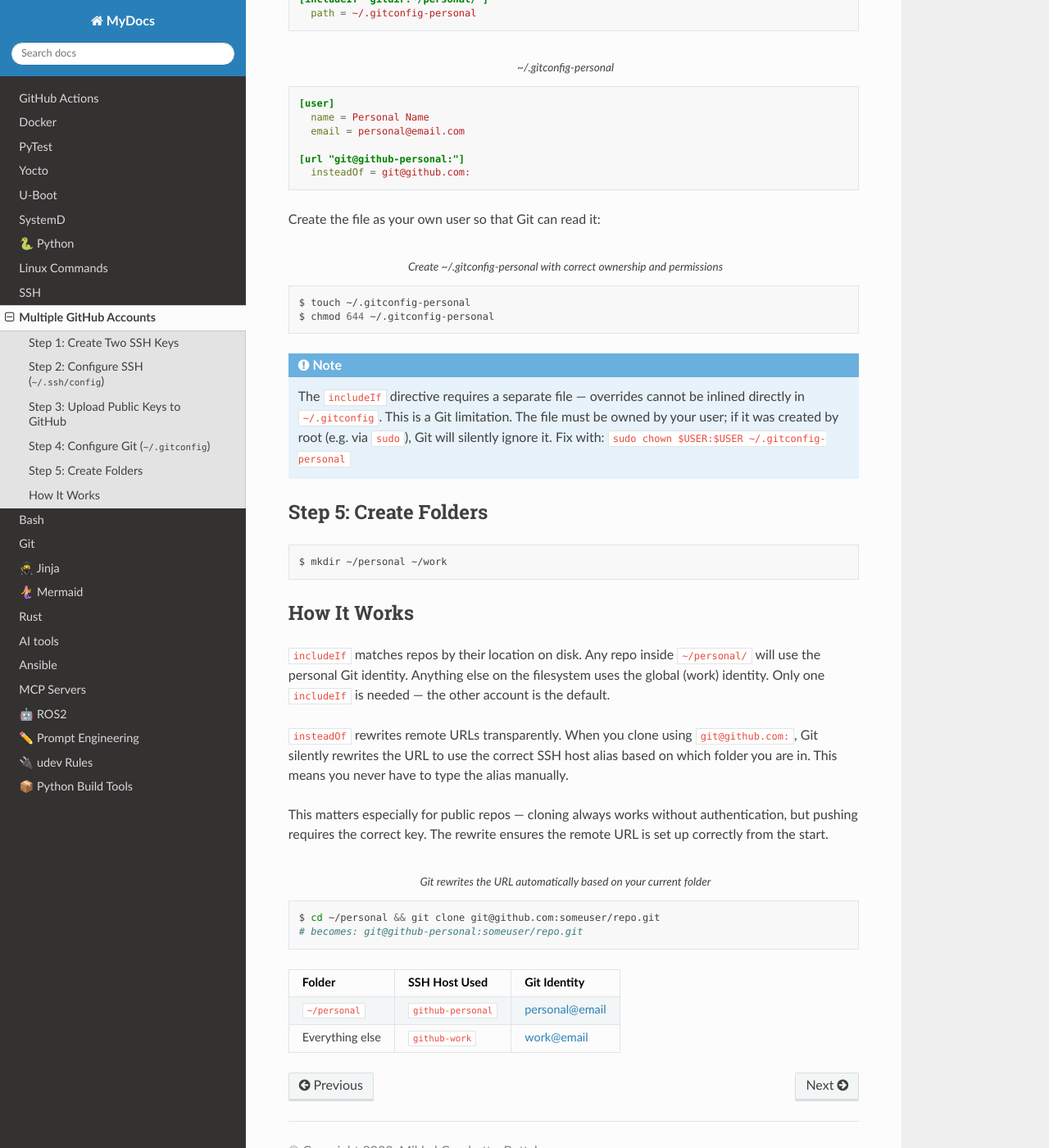
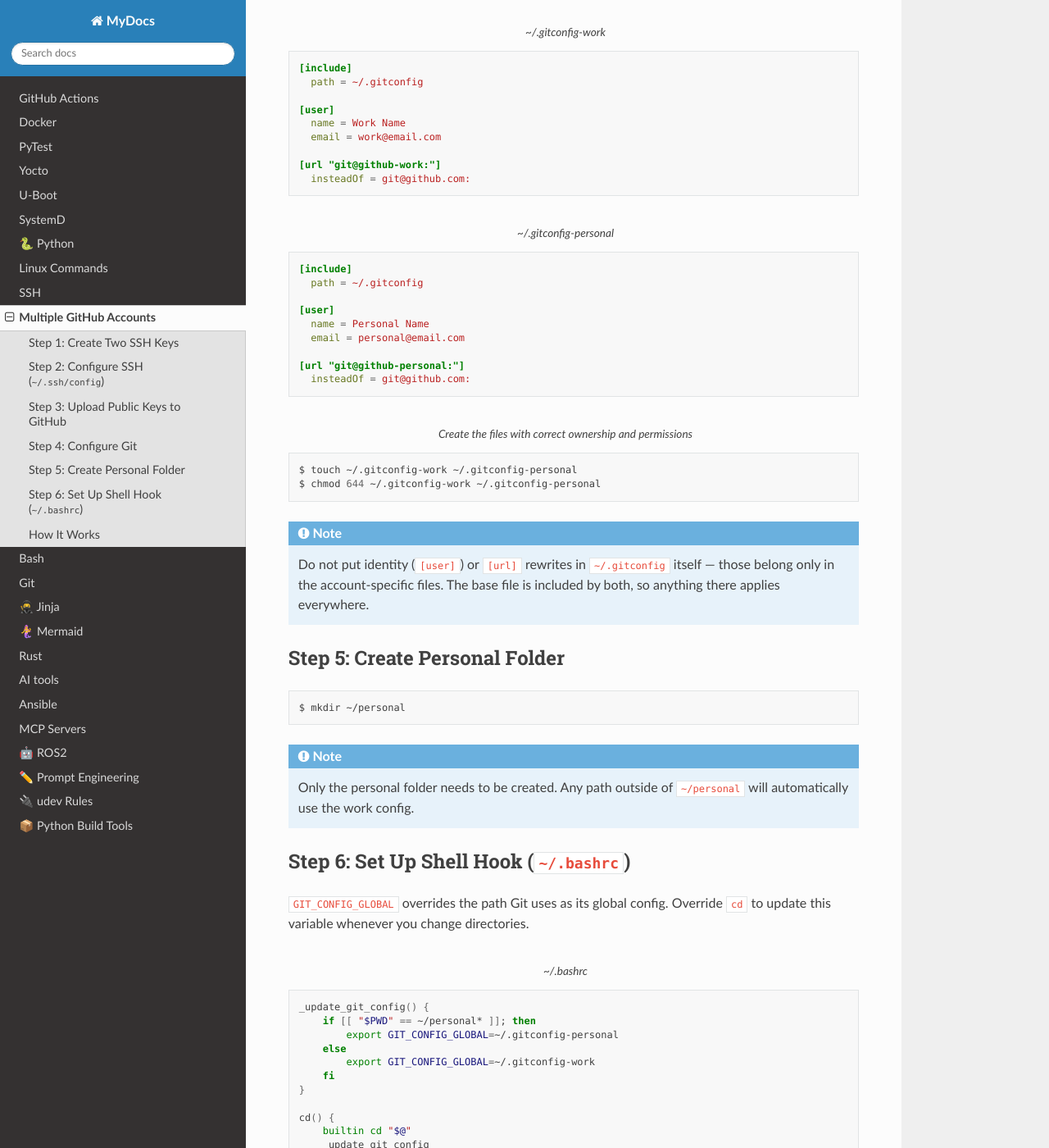
Before and after one commit to mcbottcher/my_docs, a Sphinx documentation site: the page built from docs/source/github_multiple_accounts.rst, in a window 1280 px wide and 1400 px high, scrolled down 1673 px. Shown: the whole window at 82% size. Built offline with Sphinx 7.4.7 and the Read the Docs theme 3.1.0, drawn with Linux system fonts in a browser that asks for light colours; some of the changed text lies outside the part shown.

Commit message:
github: replace includeIf with GIT_CONFIG_GLOBAL shell hook approach

```diff
--- a/docs/source/github_multiple_accounts.rst
+++ b/docs/source/github_multiple_accounts.rst
@@ -63,14 +63,26 @@ Copy each public key and add it under
     $ cat ~/.ssh/id_ed25519_personal.pub   # add to personal GitHub account
     $ cat ~/.ssh/id_ed25519_work.pub       # add to work GitHub account
 
-Step 4: Configure Git (``~/.gitconfig``)
-^^^^^^^^^^^^^^^^^^^^^^^^^^^^^^^^^^^^^^^^^^
+Step 4: Configure Git
+^^^^^^^^^^^^^^^^^^^^^^
 
-Set work as the global default. Use ``includeIf`` to override identity
-for the personal folder.
+Keep shared config (aliases, etc.) in ``~/.gitconfig``. Create separate
+files for each account that include it, then override identity and SSH URL.
 
 .. code-block:: ini
-    :caption: ~/.gitconfig
+    :caption: ~/.gitconfig — shared config only, no identity
+
+    [alias]
+      co = checkout
+      br = branch
+      ci = commit
+      st = status
+
+.. code-block:: ini
+    :caption: ~/.gitconfig-work
+
+    [include]
+      path = ~/.gitconfig
 
     [user]
       name = Work Name
@@ -79,11 +91,11 @@ for the personal folder.
     [url "git@github-work:"]
       insteadOf = git@github.com:
 
-    [includeIf "gitdir:~/personal/"]
-      path = ~/.gitconfig-personal
-
 .. code-block:: ini
     :caption: ~/.gitconfig-personal
+
+    [include]
+      path = ~/.gitconfig
 
     [user]
       name = Personal Name
@@ -92,45 +104,84 @@ for the personal folder.
     [url "git@github-personal:"]
       insteadOf = git@github.com:
 
-Create the file as your own user so that Git can read it:
+.. code-block:: bash
+    :caption: Create the files with correct ownership and permissions
 
-.. code-block:: bash
-    :caption: Create ~/.gitconfig-personal with correct ownership and permissions
-
-    $ touch ~/.gitconfig-personal
-    $ chmod 644 ~/.gitconfig-personal
+    $ touch ~/.gitconfig-work ~/.gitconfig-personal
+    $ chmod 644 ~/.gitconfig-work ~/.gitconfig-personal
 
 .. note::
 
-    The ``includeIf`` directive requires a separate file — overrides cannot
-    be inlined directly in ``~/.gitconfig``. This is a Git limitation.
-    The file must be owned by your user; if it was created by root (e.g. via
-    ``sudo``), Git will silently ignore it. Fix with:
-    ``sudo chown $USER:$USER ~/.gitconfig-personal``
+    Do not put identity (``[user]``) or ``[url]`` rewrites in ``~/.gitconfig``
+    itself — those belong only in the account-specific files. The base file
+    is included by both, so anything there applies everywhere.
 
-Step 5: Create Folders
-^^^^^^^^^^^^^^^^^^^^^^^
+Step 5: Create Personal Folder
+^^^^^^^^^^^^^^^^^^^^^^^^^^^^^^^^
 
 .. code-block:: bash
 
-    $ mkdir ~/personal ~/work
+    $ mkdir ~/personal
+
+.. note::
+
+    Only the personal folder needs to be created. Any path outside of ``~/personal``
+    will automatically use the work config.
+
+Step 6: Set Up Shell Hook (``~/.bashrc``)
+^^^^^^^^^^^^^^^^^^^^^^^^^^^^^^^^^^^^^^^^^^
+
+``GIT_CONFIG_GLOBAL`` overrides the path Git uses as its global config.
+Override ``cd`` to update this variable whenever you change directories.
+
+.. code-block:: bash
+    :caption: ~/.bashrc
+
+    _update_git_config() {
+        if [[ "$PWD" == ~/personal* ]]; then
+            export GIT_CONFIG_GLOBAL=~/.gitconfig-personal
+        else
+            export GIT_CONFIG_GLOBAL=~/.gitconfig-work
+        fi
+    }
+
+    cd() {
+        builtin cd "$@"
+        _update_git_config
+    }
+
+    _update_git_config   # run once on shell startup
+
+After editing ``~/.bashrc``, reload it:
+
+.. code-block:: bash
+
+    $ source ~/.bashrc
+
+.. note::
+
+    The hook runs on ``cd``, not on repo operations directly. This means
+    identity and URL rewriting are applied based on which directory you are
+    in when you run the Git command — including when cloning into a new
+    folder that is not yet a git repo.
 
 How It Works
 ^^^^^^^^^^^^^
 
-``includeIf`` matches repos by their location on disk. Any repo inside
-``~/personal/`` will use the personal Git identity. Anything else on the
-filesystem uses the global (work) identity. Only one ``includeIf`` is needed
-— the other account is the default.
+``GIT_CONFIG_GLOBAL`` tells Git which file to use as its global config.
+The shell hook keeps it pointed at the right account-specific file based
+on your current directory. Both account files include ``~/.gitconfig`` for
+shared settings, then add their own identity and URL rewrite on top.
+
+Why not use ``includeIf "gitdir:..."``? That directive only activates inside
+an existing git repo. When you run ``git clone`` from ``~/personal/`` — which
+is not itself a repo — Git reads the global config before the repo exists,
+so ``includeIf`` never fires and the work identity is used instead. The
+``GIT_CONFIG_GLOBAL`` approach works at the directory level regardless.
 
 ``insteadOf`` rewrites remote URLs transparently. When you clone using
 ``git@github.com:``, Git silently rewrites the URL to use the correct SSH
-host alias based on which folder you are in. This means you never have to
-type the alias manually.
-
-This matters especially for public repos — cloning always works without
-authentication, but pushing requires the correct key. The rewrite ensures
-the remote URL is set up correctly from the start.
+host alias. This means you never have to type the alias manually.
 
 .. code-block:: bash
     :caption: Git rewrites the URL automatically based on your current folder
```
